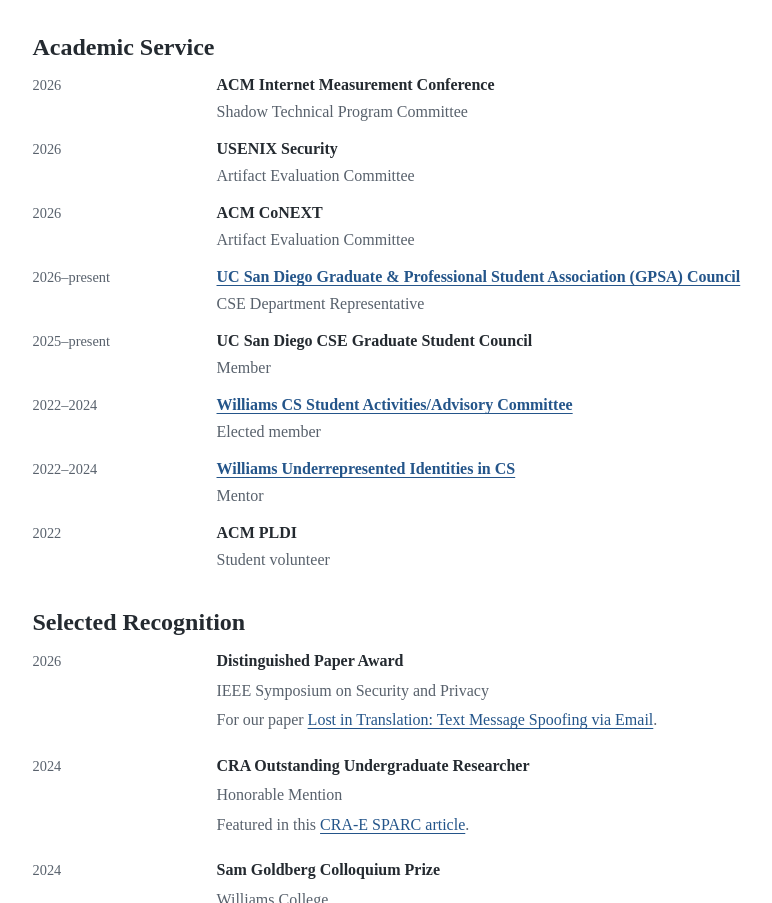
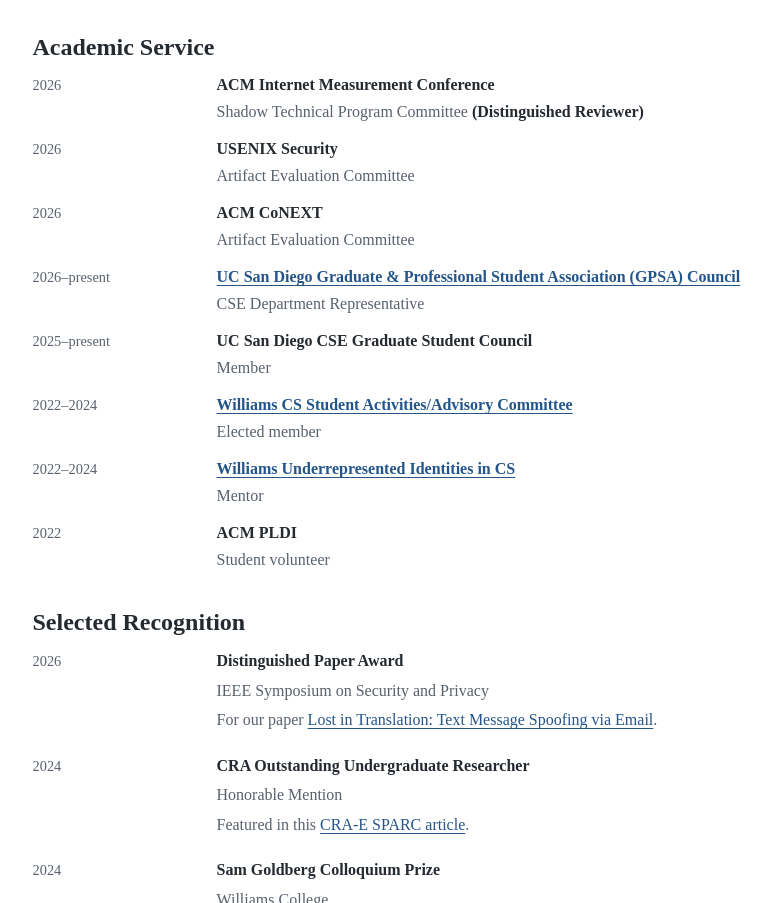
Before and after one commit to yechs/website, an Astro site: page / in a window 1280 px wide. Shown: the part 2621-3524 px from the top of the page, without its empty margins (27-799 px from the left). Built offline with nearby package versions, Linux system fonts and the light colour scheme; Astro itself is replaced by a stand-in of ours; some packages are replaced by stand-ins of ours.

Commit message:
community: add distinguished reviewer

```diff
--- a/src/components/home/Community.astro
+++ b/src/components/home/Community.astro
@@ -64,7 +64,7 @@
                 item.organization || item.role
               )}
             </h4>
-            <span class="home-service-list__role">{item.role}</span>
+            <span class="home-service-list__role" set:html={item.role} />
           </li>
         ))}
       </ul>
--- a/src/data/service.ts
+++ b/src/data/service.ts
@@ -1,4 +1,5 @@
 interface ServiceItem {
+  // Trusted inline HTML
   role: string;
   organization?: string;
   years: string;
@@ -7,7 +8,7 @@
 
 export const service: readonly ServiceItem[] = [
   {
-    role: 'Shadow Technical Program Committee',
+    role: 'Shadow Technical Program Committee <strong>(Distinguished Reviewer)</strong>',
     organization: 'ACM Internet Measurement Conference',
     years: '2026',
   },
--- a/src/styles/home.css
+++ b/src/styles/home.css
@@ -499,6 +499,11 @@
   grid-column: 2;
   grid-row: 2;
   color: var(--color-muted);
+}
+
+.home-service-list__role strong {
+  color: var(--color-ink);
+  font-weight: 600;
 }
 
 .home-service-list .academic-record__date {
```
